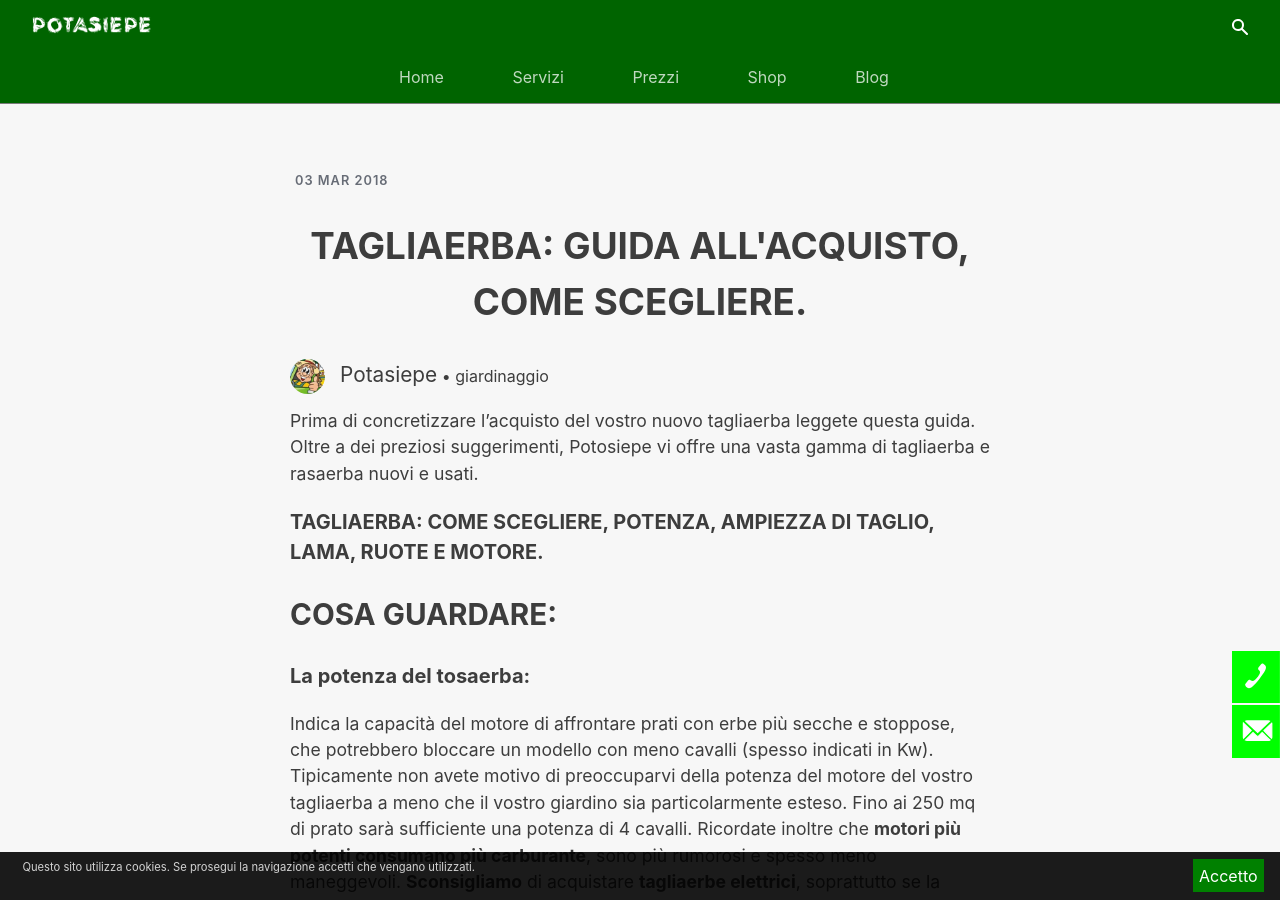
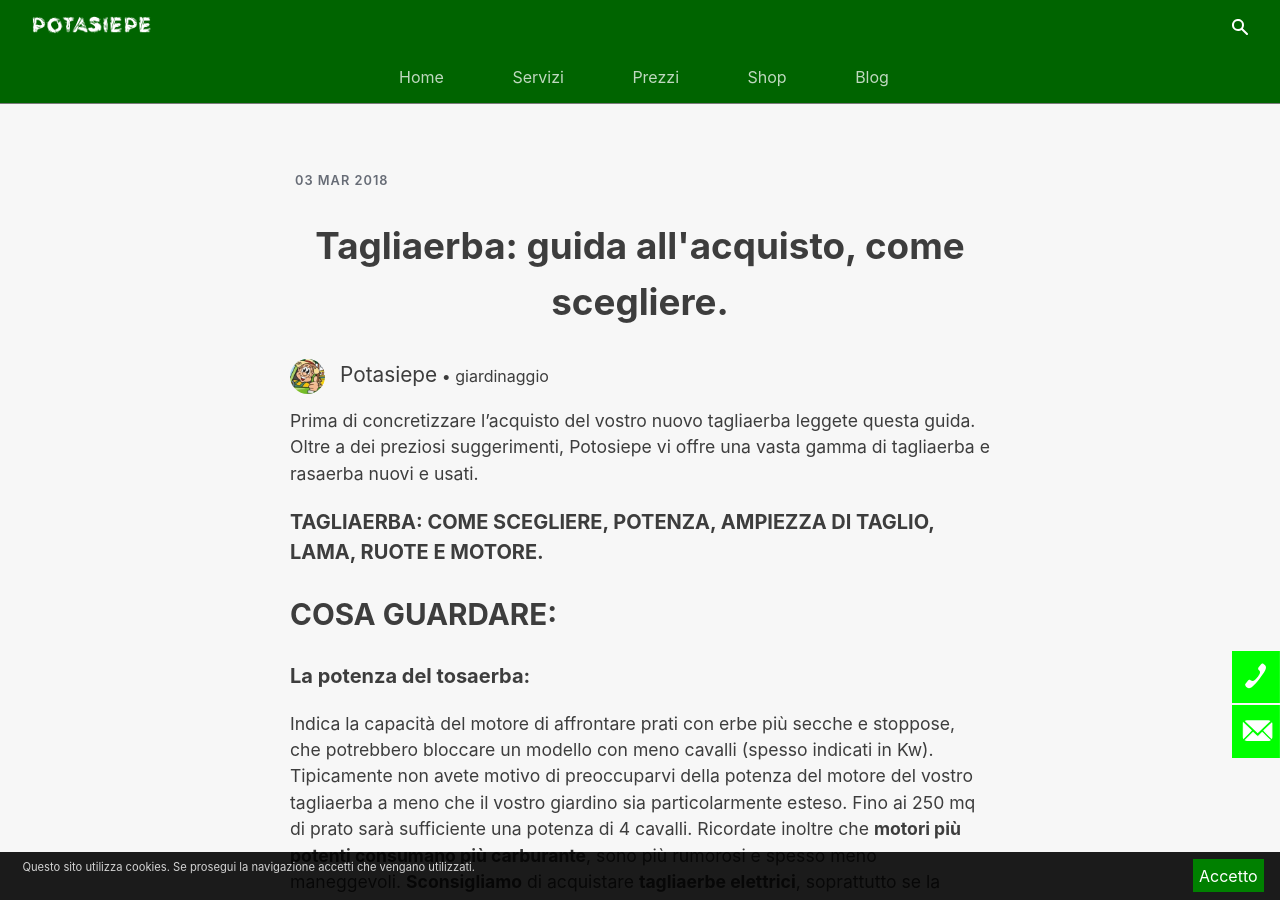
Before and after one commit to enricocaputo/potasiepe, a Jekyll site: the page built from my_collections/_posts/2018-03-03-tagliaerba-quale-scegliere.md, in a window 1280 px wide and 900 px high. Built offline with Jekyll 4.4.1, drawn with Linux system fonts in a browser that asks for light colours.

```diff
--- a/my_collections/_posts/2018-03-03-tagliaerba-quale-scegliere.md
+++ b/my_collections/_posts/2018-03-03-tagliaerba-quale-scegliere.md
@@ -1,5 +1,5 @@
 ---
-title: 'TAGLIAERBA: GUIDA ALL&#039;ACQUISTO, COME SCEGLIERE.'
+title: 'Tagliaerba: guida all&#039;acquisto, come scegliere.'
 categories: giardinaggio
 author: potasiepe
 comments: false
```
